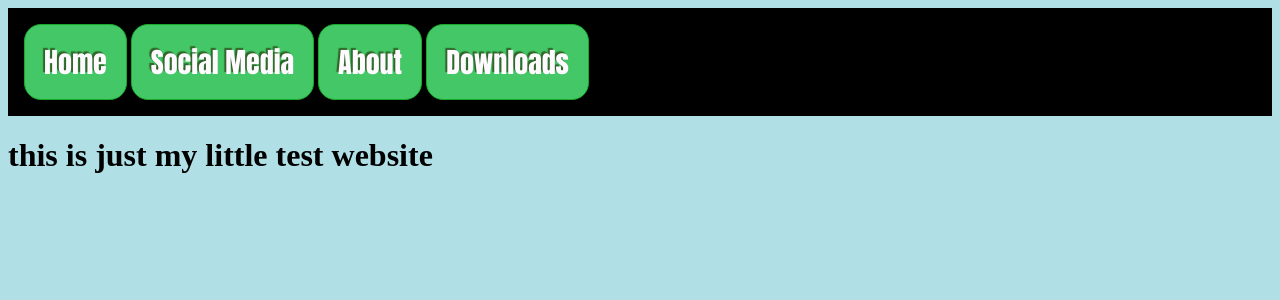
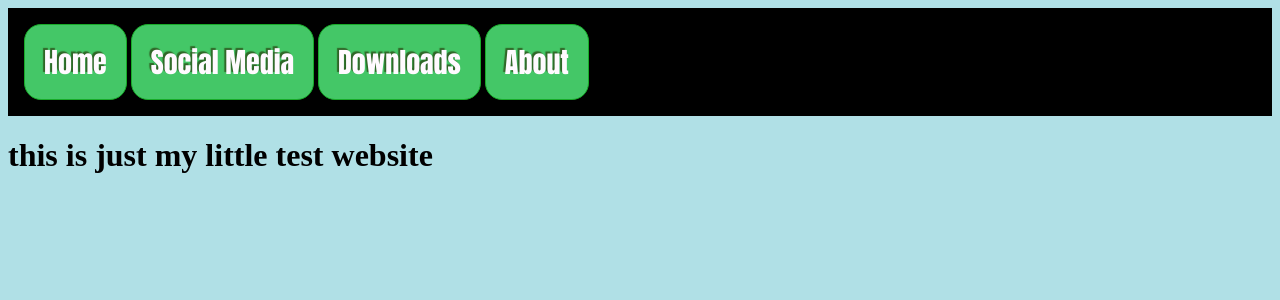
Before and after one commit to DiscordJavaDev/terradice.github.io, a Jekyll site: the page index.html, which Jekyll copies as it is, in a window 1280 px wide. Shown: the top 300 px of the page. Built offline with Jekyll 4.4.1, drawn with Linux system fonts in a browser that asks for light colours.

Commit message:
Update index.html

```diff
--- a/index.html
+++ b/index.html
@@ -17,8 +17,8 @@ header, footer {
 <header>
 	<a href="#" class="myButton">Home</a>
 	<a href="social" class="myButton">Social Media</a>
+	<a href="downloads" class="myButton">Downloads</a>
 	<a href="about" class="myButton">About</a>
-	<a href="downloads" class="myButton">Downloads</a>
 </header>
 	<h1> this is just my little test website </h1>
 
```
